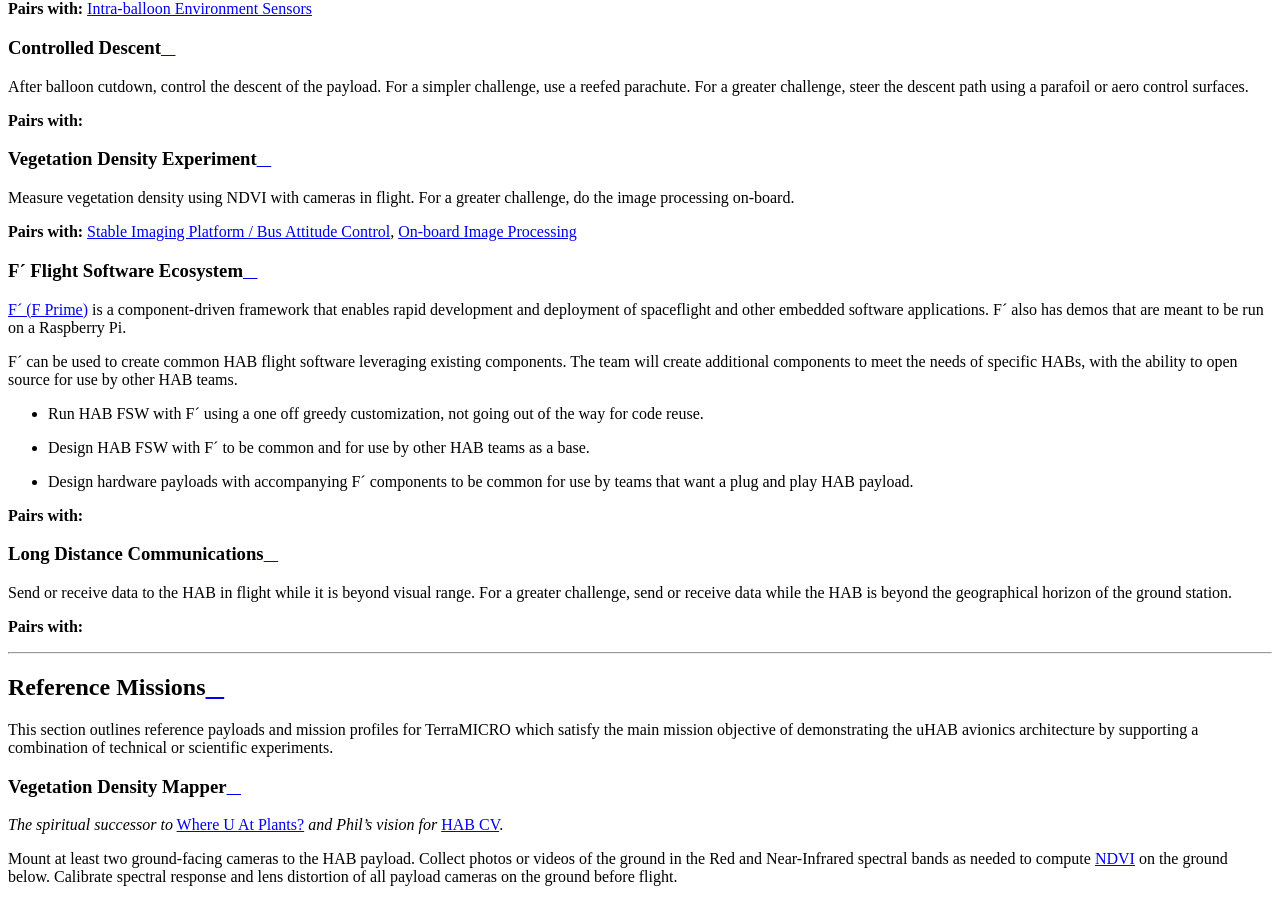
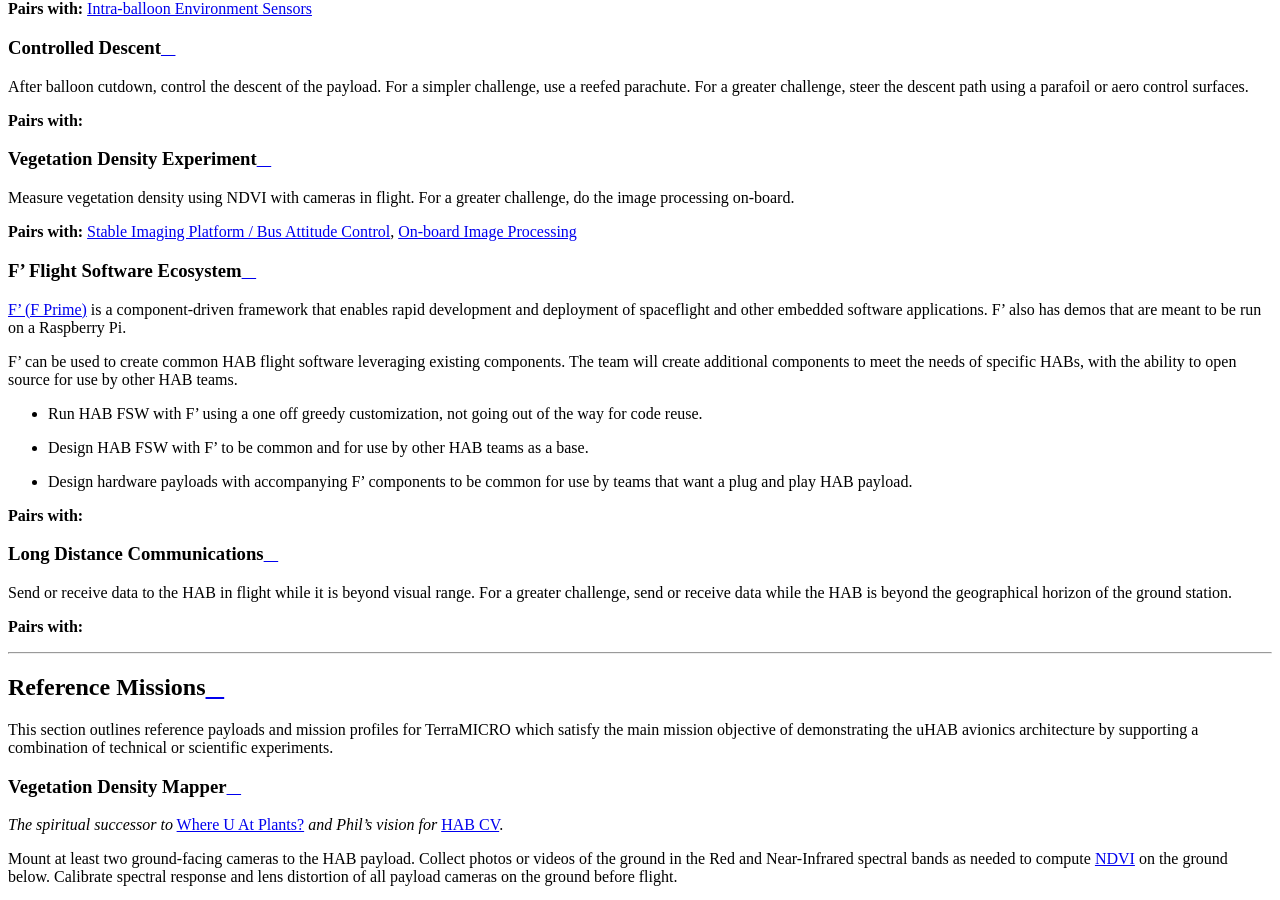
Before and after one commit to TerraHAB/TerraMICRO, a Sphinx documentation site: the page built from docs/concepts.rst, in a window 1280 px wide and 900 px high, scrolled down 2726 px. Built offline with Sphinx 7.4.7 and the Read the Docs theme 2.0.0, drawn with Linux system fonts in a browser that asks for light colours; some of the changed text lies outside the part shown.

```diff
--- a/docs/concepts.rst
+++ b/docs/concepts.rst
@@ -169,21 +180,21 @@ challenge, do the image processing on-board.
 `On-board Image Processing`_
 
 
-F´ Flight Software Ecosystem
+F' Flight Software Ecosystem
 ----------------------------
-`F´ (F Prime) <https://github.com/nasa/fprime>`_ is a component-driven
+`F' (F Prime) <https://github.com/nasa/fprime>`_ is a component-driven
 framework that enables rapid development and deployment of spaceflight and
-other embedded software applications. F´ also has demos that are meant to be
+other embedded software applications. F' also has demos that are meant to be
 run on a Raspberry Pi.
 
-F´ can be used to create common HAB flight software leveraging existing
+F' can be used to create common HAB flight software leveraging existing
 components.  The team will create additional components to meet the needs of
 specific HABs, with the ability to open source for use by other HAB teams.
 
-- Run HAB FSW with F´ using a one off greedy customization, not going out of
+- Run HAB FSW with F' using a one off greedy customization, not going out of
   the way for code reuse.
-- Design HAB FSW with F´ to be common and for use by other HAB teams as a base.
-- Design hardware payloads with accompanying F´ components to be common for use
+- Design HAB FSW with F' to be common and for use by other HAB teams as a base.
+- Design hardware payloads with accompanying F' components to be common for use
   by teams that want a plug and play HAB payload.
 
 **Pairs with:**
```
Also changed, not shown: other parts of docs/concepts.rst (+11 -0 lines).
